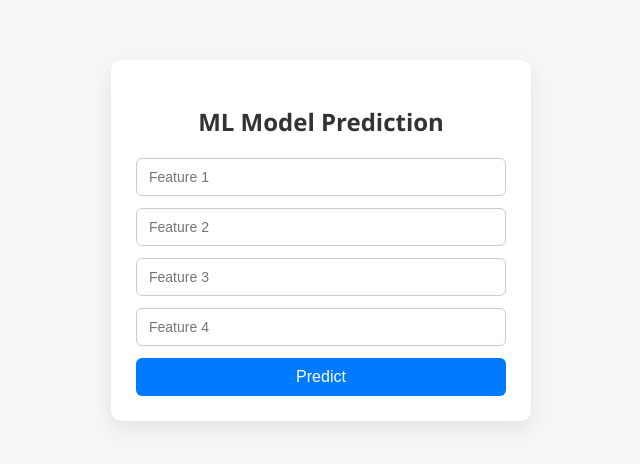
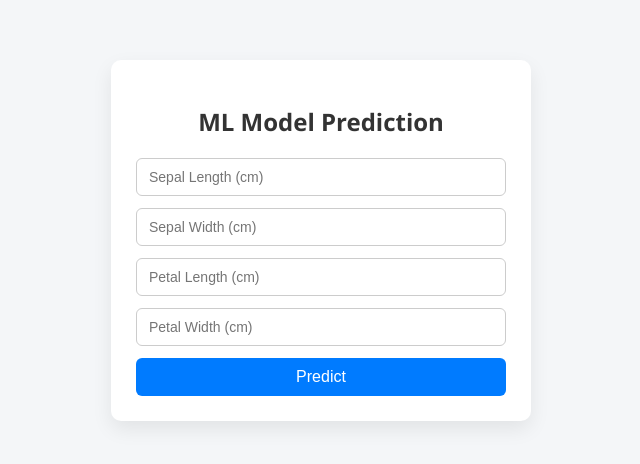
Before and after one commit to harilexm/Flower-Specie-Classification, a Flask app: page / in a window 1280 px wide. Shown: the top 464 px of the page, without its empty margins (319-959 px from the left). Run offline with Flask 3, Linux system fonts and the light colour scheme; parts of the project's set-up code (start-up, migrations or seed data) failed here and were passed over.

Commit message:
Inputs are named properly

```diff
--- a/templates/index.html
+++ b/templates/index.html
@@ -13,10 +13,10 @@
     <h2>ML Model Prediction</h2>
 
     <form method="POST">
-        <input type="number" step="any" name="f1" placeholder="Feature 1" required>
-        <input type="number" step="any" name="f2" placeholder="Feature 2" required>
-        <input type="number" step="any" name="f3" placeholder="Feature 3" required>
-        <input type="number" step="any" name="f4" placeholder="Feature 4" required>
+        <input type="number" step="any" name="f1" placeholder="Sepal Length (cm)" required>
+        <input type="number" step="any" name="f2" placeholder="Sepal Width (cm)" required>
+        <input type="number" step="any" name="f3" placeholder="Petal Length (cm)" required>
+        <input type="number" step="any" name="f4" placeholder="Petal Width (cm)" required>
 
         <button type="submit">Predict</button>
     </form>
```
